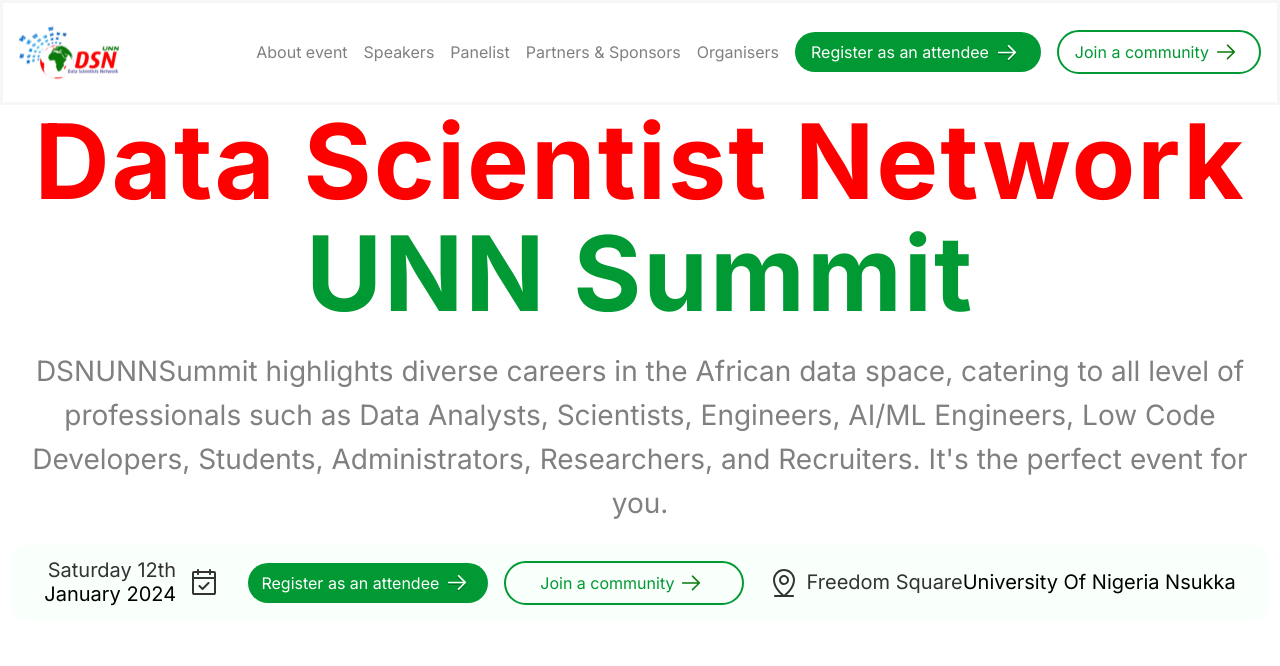
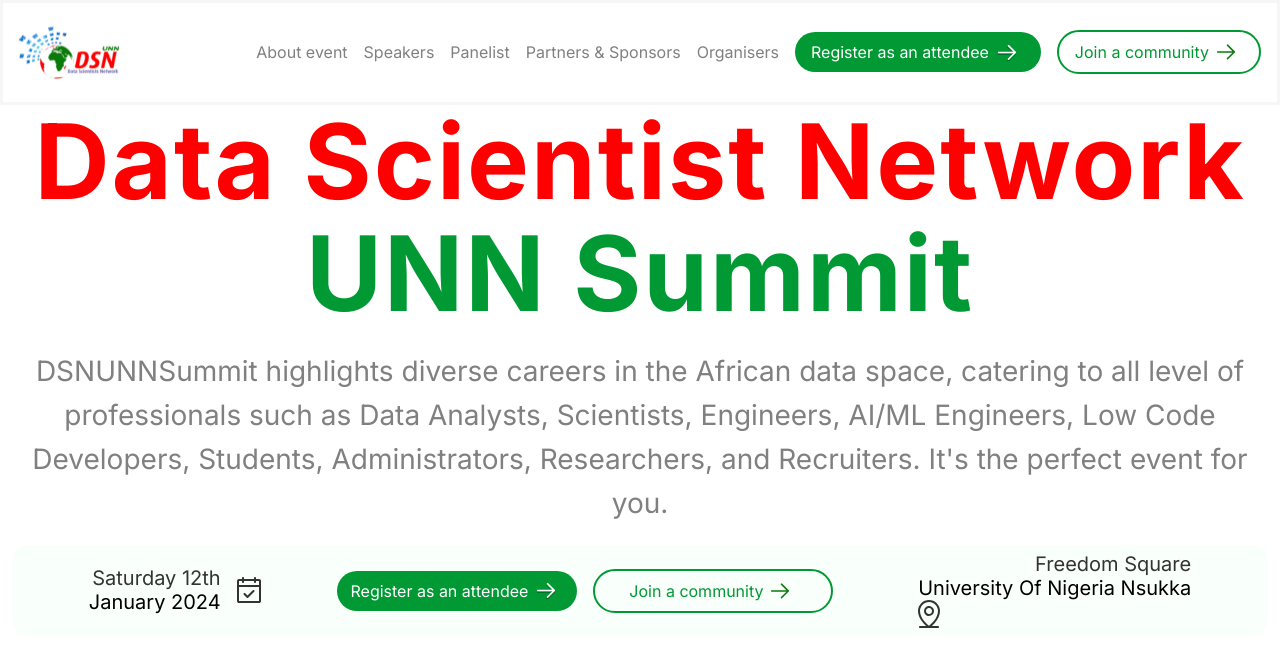
Before and after one commit to ifebuchevera/Datafest, a Next.js app: page / in a window 1280 px wide. Shown: the top 666 px of the page. Built offline with nearby package versions, Linux system fonts and the light colour scheme.

Commit message:
correction

```diff
--- a/app/page.tsx
+++ b/app/page.tsx
@@ -162,13 +162,13 @@ const Navbar = () => {
             </button></p>
         </div>
        </div>
-       <div className="flex items-center text-left text-[20px] leading-[23.87px] tracking[2%]">
+       <div className="flex lg:flex-row  flex-row-reverse  items-center text-[20px] leading-[23.87px] text-right tracking[2%]">
+      <div className="mx-3 flex md:flex-col flex-row">
+     <p className="text-[#333333]">Freedom Square</p>
+     <p className="text-left">University Of Nigeria <br className="md:hidden flex" />Nsukka</p>
          <p className="">
       <Image src="/img/location.svg" width="10" height="10" alt="clock" className='w-auto'/>
       </p>
-      <div className="md:mx-3 flex">
-     <p className="text-[#333333]">Freedom Square</p>
-     <p className="text-left">University Of Nigeria <br className="md:hidden flex" />Nsukka</p>
       </div>
 
     </div>
```
